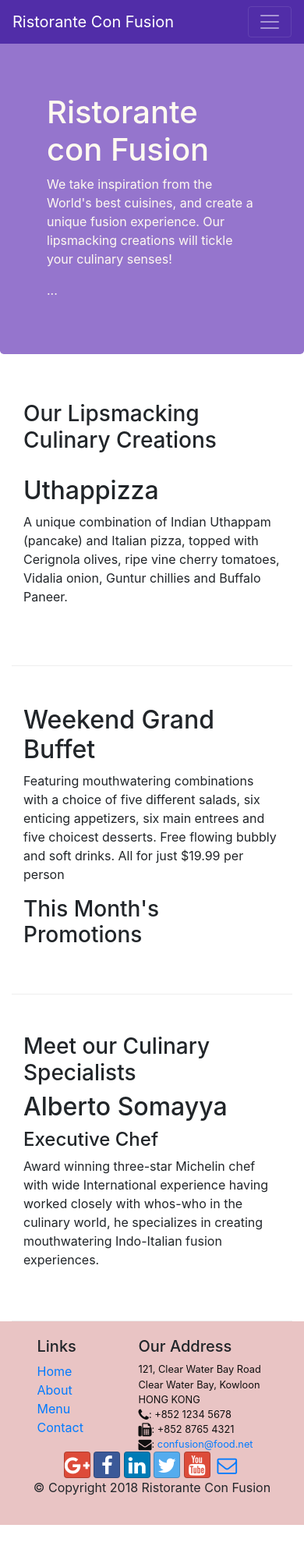
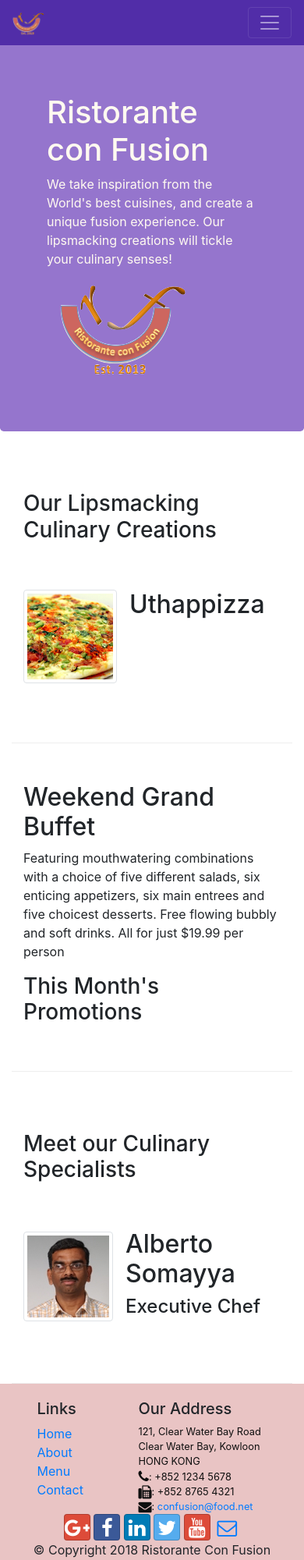
Before and after one commit to DavidTrinh168/git-test, a website: page index.html in a window 390 px wide. Shown: the top 2000 px of the page at 78% size. Before the commit the page ends 1955 px from the top, so only its background shows below. Drawn offline with nearby package versions, Linux system fonts and the light colour scheme.

Commit message:
Adding Images and Media

```diff
--- a/index.html
+++ b/index.html
@@ -15,8 +15,7 @@
 
     <nav class="navbar navbar-dark navbar-expand-sm fixed-top">
         <div class="container">
-            <a class="navbar-brand" href="#">Ristorante Con Fusion</a>
-
+            <a class="navbar-brand mr-auto" href="#"><img src="img/logo.png" height="30" width="41"></a>
             <button class="navbar-toggler" type="button" data-toggle="collapse" data-target="#Navbar">
                 <span class="navbar-toggler-icon"></span>
             </button>
@@ -43,7 +42,9 @@
                 </div>
 
                 <div class="col-12 col-sm">
-                    ...
+                    <div class="col-12 col-sm align-self-center">
+                        <img src="img/logo.png" class="img-fluid">
+                    </div>
                 </div>
 
             </div>
@@ -57,9 +58,17 @@
                     <h3>Our Lipsmacking Culinary Creations</h3>
                 </div>
                 <div class="col col-sm order-sm-first col-md">
-                    <h2>Uthappizza</h2>
-                    <p>A unique combination of Indian Uthappam (pancake) and Italian pizza, topped with Cerignola olives,
-                        ripe vine cherry tomatoes, Vidalia onion, Guntur chillies and Buffalo Paneer.</p>
+                    <div class="media">
+                    <img class="d-flex mr-3 img-thumbnail align-self-center"
+                            src="img/uthappizza.png" alt="Uthappizza">
+                    <div class="media-body">
+                        <h2 class="mt-0">Uthappizza</h2>
+                        <p class="d-none d-sm-block">A unique combination of Indian Uthappam (pancake) and
+                            Italian pizza, topped with Cerignola olives, ripe vine
+                            cherry tomatoes, Vidalia onion, Guntur chillies and
+                            Buffalo Paneer.</p>
+                    </div>
+                </div>
                 </div>
             </div>
 
@@ -80,11 +89,20 @@
                     <h3>Meet our Culinary Specialists</h3>
                 </div>
                 <div class="col col-sm order-sm-first col-md">
-                    <h2>Alberto Somayya</h2>
-                    <h4>Executive Chef</h4>
-                    <p>Award winning three-star Michelin chef with wide International experience having worked closely with
-                        whos-who in the culinary world, he specializes in creating mouthwatering Indo-Italian fusion
-                        experiences. </p>
+                    <div class="media">
+                        <img class="d-flex mr-3 img-thumbnail align-self-center"
+                                src="img/alberto.png" alt="Alberto Somayya">
+                        <div class="media-body">
+                            <h2 class="mt-0">Alberto Somayya</h2>
+                            <h4>Executive Chef</h4>
+                            <p class="d-none d-sm-block">Award winning three-star Michelin chef with wide
+                                International experience having worked closely with
+                                whos-who in the culinary world, he specializes in
+                                creating mouthwatering Indo-Italian fusion experiences.
+                                </p>
+                        </div>
+                    </div>
+
                 </div>
             </div>
         </div>
```
Also changed, not shown: aboutus.html (+6 -3 lines), contactus.html (+6 -3 lines), img/alberto.png (added), img/buffet.png (added), img/logo.png (added), img/uthappizza.png (added), 1 other file.
